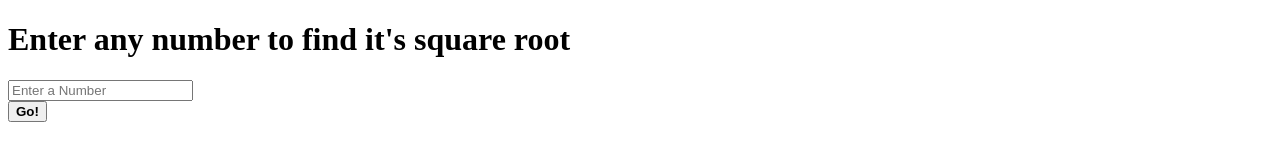
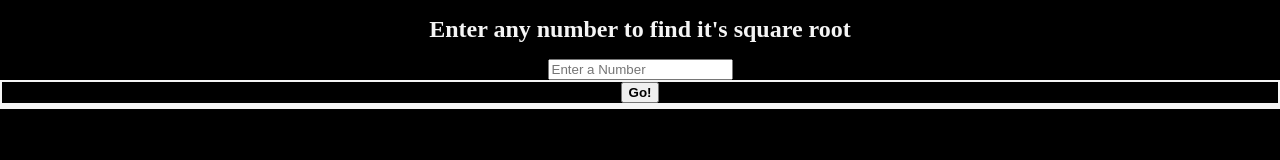
Before and after one commit to cvs181801/square-root, a plain HTML site: page index.html in a window 1280 px wide. Drawn offline with Linux system fonts and the light colour scheme.

Commit message:
fix typo

```diff
--- a/index.html
+++ b/index.html
@@ -7,7 +7,7 @@
     <style>
         @import url('https://fonts.googleapis.com/css2?family=Cutive+Mono&family=Rajdhani&display=swap');
         </style>
-            <link href="stylesheet.css" rel="stylesheet>">
+            <link href="stylesheet.css" rel="stylesheet">
 </head>
 <body>
     <h1>Enter any number to find it's square root</h1>
```
